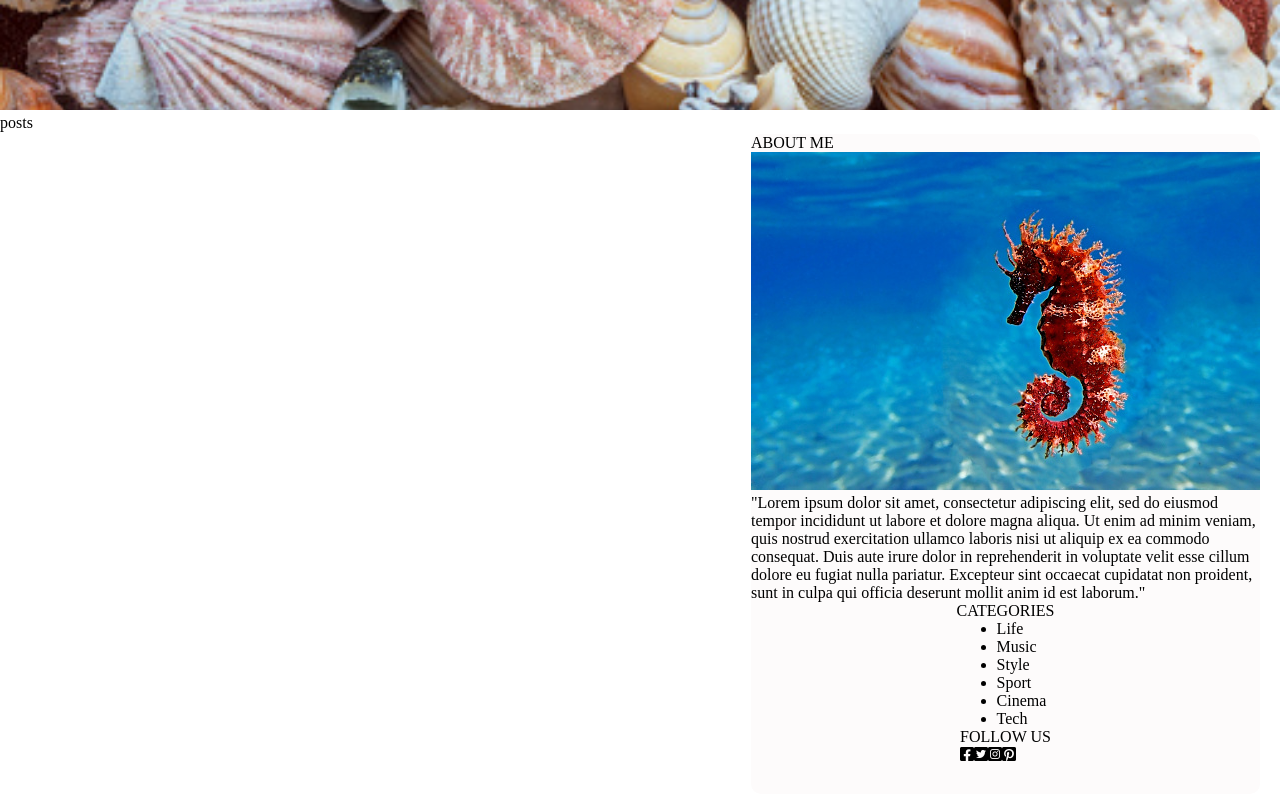
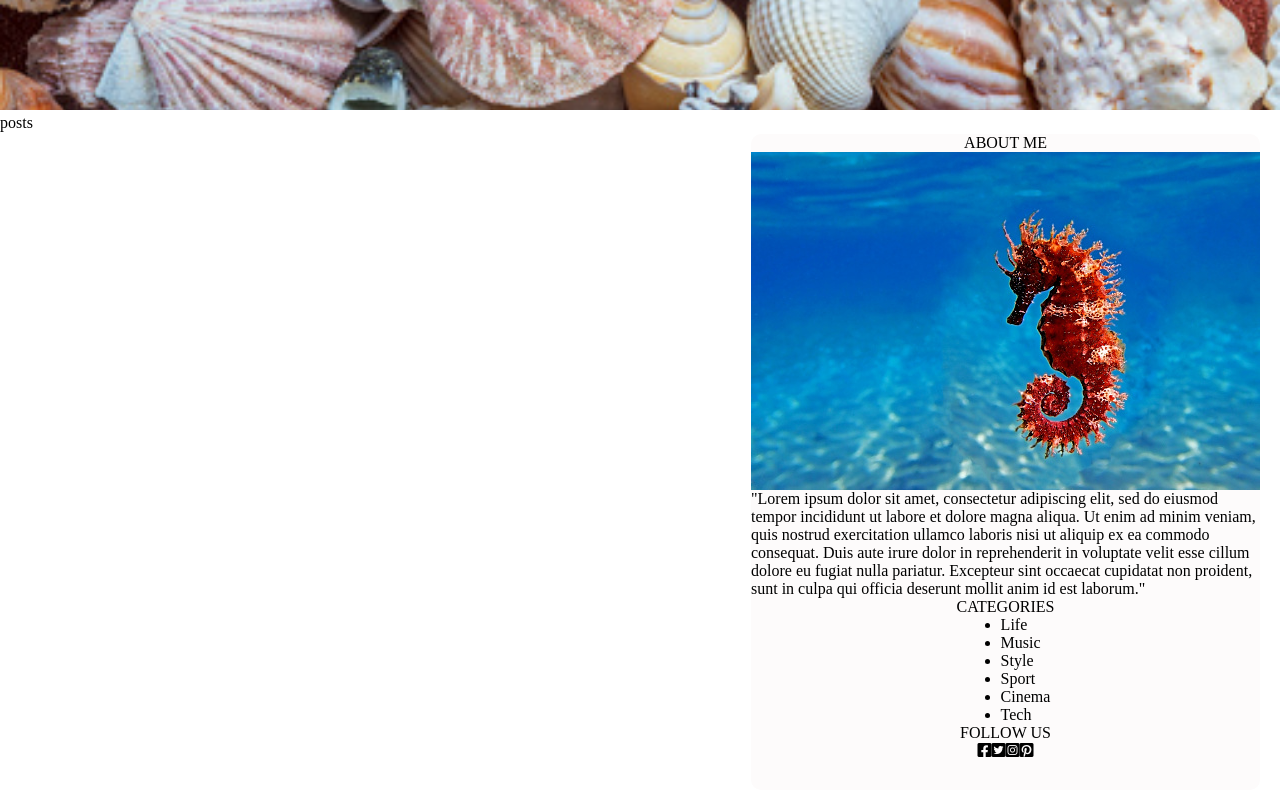
Before and after one commit to EvMad/react-frontend-sandbox, a React (Create React App) app: page / in a window 1280 px wide. Shown: the part 530-1330 px from the top of the page. Built offline with nearby package versions, Linux system fonts and the light colour scheme.

Commit message:
.sidebarItem { display flex column center}

```diff
--- a/src/sidebar/sidebar.css
+++ b/src/sidebar/sidebar.css
@@ -8,3 +8,9 @@
     flex-direction: column;
     align-items: center;
 }
+
+.sidebarItem {
+    display: flex;
+    flex-direction: column;
+    align-items: center;
+}
```
